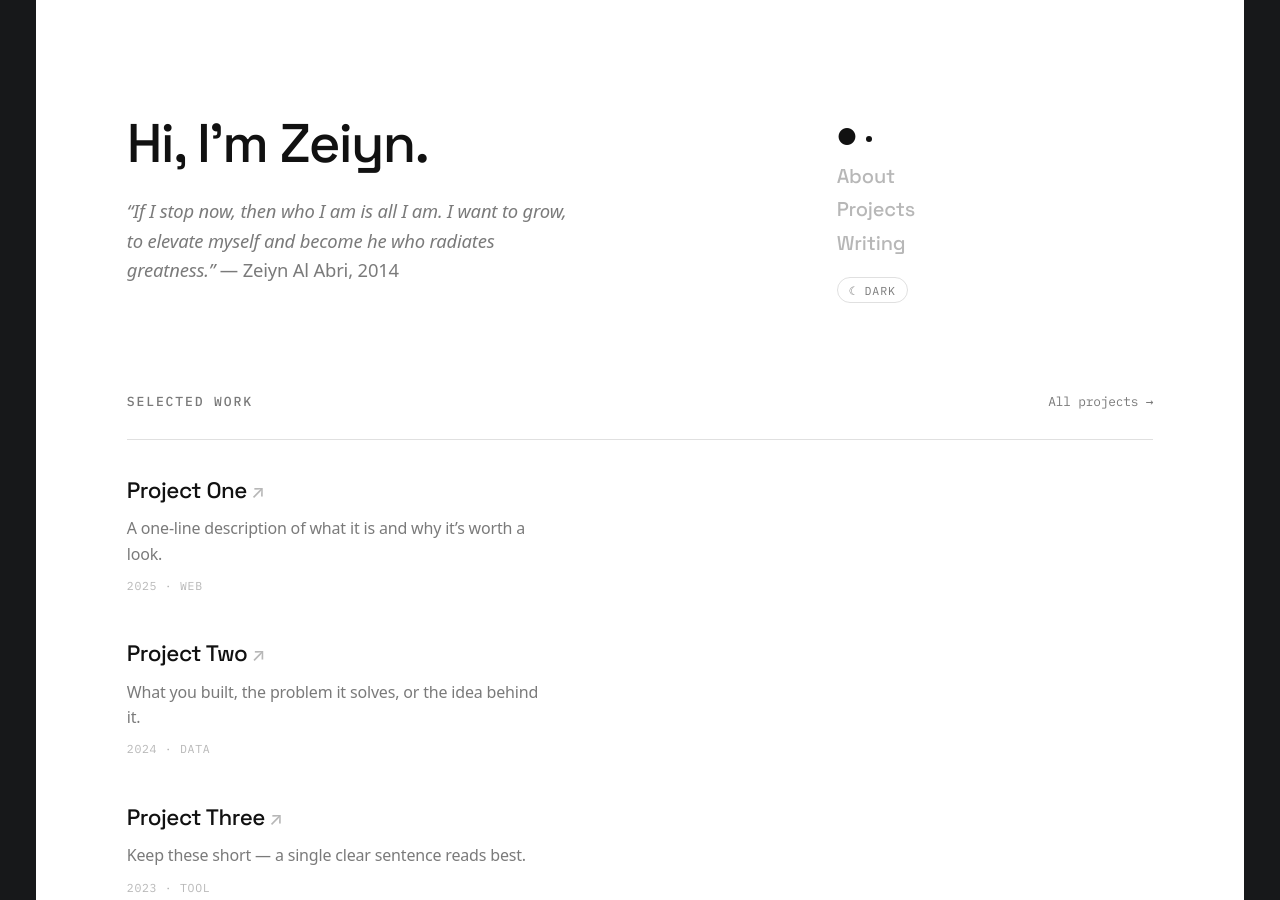
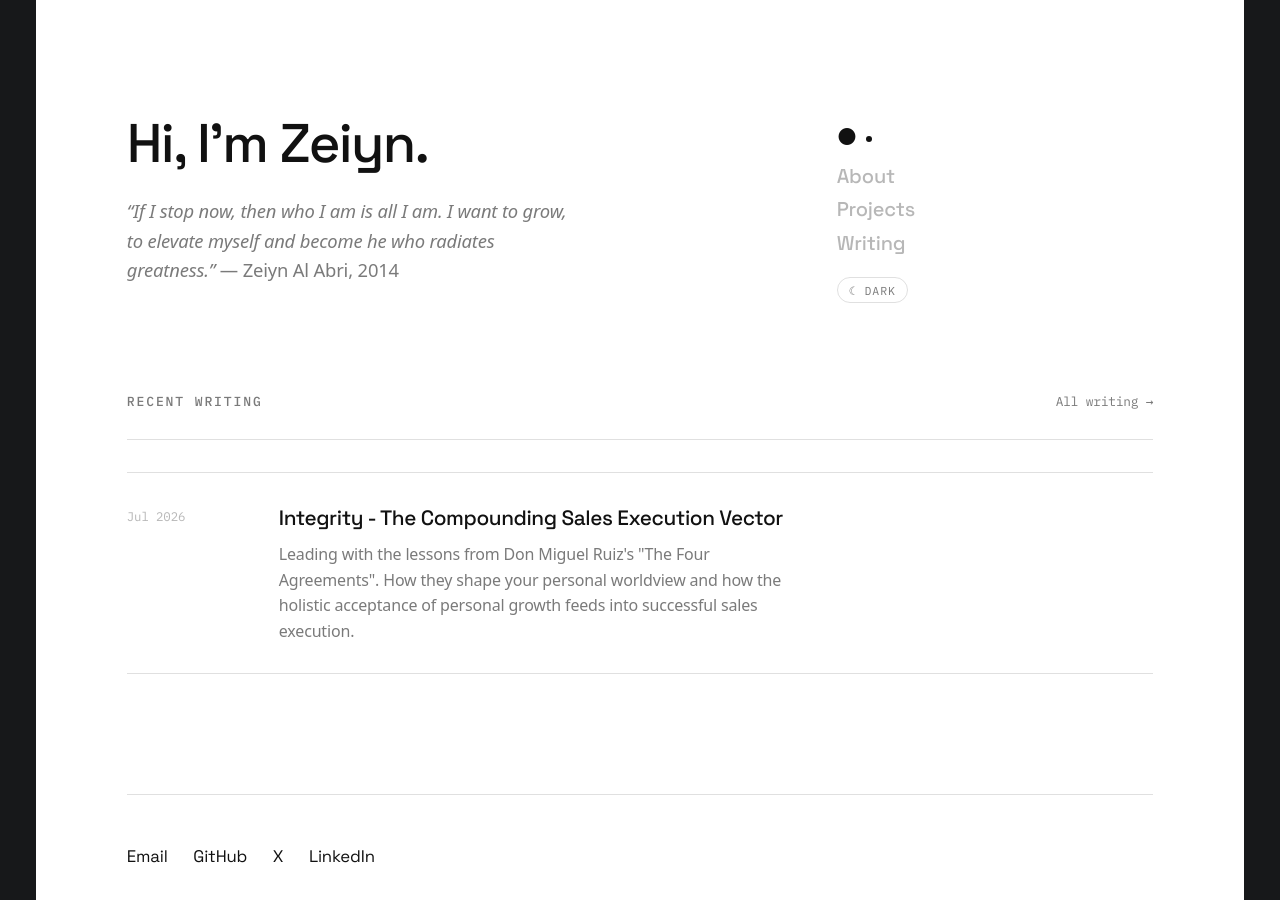
Before and after one commit to ZeiynAA/ZeiynAA.github.io, a Jekyll site: the page built from index.html, in a window 1280 px wide and 900 px high. Built offline with Jekyll 4.4.1, drawn with Linux system fonts in a browser that asks for light colours.

Commit message:
Home: drop the "Selected work" placeholder preview
No real projects to show yet, so the home page leads with writing only.
/projects.html stays reachable from the nav for when there is something
to put there.

Co-Authored-By: Claude Fable 5.1 <noreply@anthropic.com>

```diff
--- a/index.html
+++ b/index.html
@@ -8,34 +8,9 @@ heading: 'Hi, I&rsquo;m <span class="accent">Zeiyn</span>.'
 lede: '<em>&ldquo;If I stop now, then who I am is all I am. I want to grow, to elevate myself and become he who radiates greatness.&rdquo;</em> &mdash; Zeiyn Al Abri, 2014'
 ---
 
-      <!-- ---- Selected work (preview of Projects) ---- -->
-      <section aria-labelledby="work-h">
-        <div class="section-head">
-          <h2 id="work-h">Selected work</h2>
-          <a class="more" href="/projects.html">All projects &rarr;</a>
-        </div>
-
-        <div class="projects">
-          <!-- TODO: replace each project below with your own -->
-          <article class="project">
-            <h3><a href="#" rel="noopener">Project One</a></h3>
-            <p>A one-line description of what it is and why it&rsquo;s worth a look.</p>
-            <p class="meta">2025 &middot; Web</p>
-          </article>
-
-          <article class="project">
-            <h3><a href="#" rel="noopener">Project Two</a></h3>
-            <p>What you built, the problem it solves, or the idea behind it.</p>
-            <p class="meta">2024 &middot; Data</p>
-          </article>
-
-          <article class="project">
-            <h3><a href="#" rel="noopener">Project Three</a></h3>
-            <p>Keep these short &mdash; a single clear sentence reads best.</p>
-            <p class="meta">2023 &middot; Tool</p>
-          </article>
-        </div>
-      </section>
+      <!-- Projects preview intentionally omitted for now — /projects.html stays
+           reachable from the nav; re-add a "Selected work" section here once
+           real projects exist. -->
 
       <!-- ---- Recent writing (preview of Writing) ---- -->
       <section aria-labelledby="writing-h">
```
